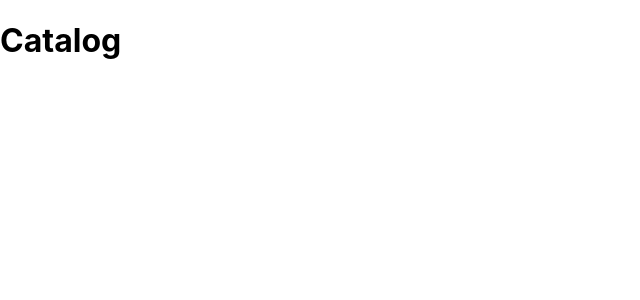
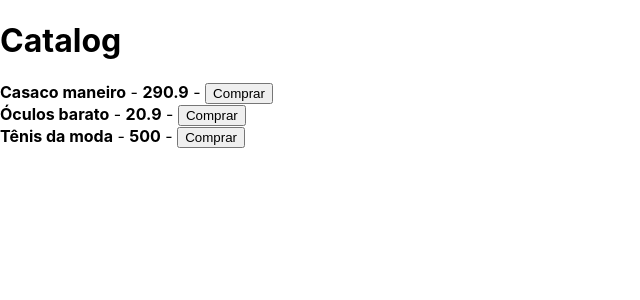
Before and after one commit to lucca-rodrigues/Arquitetura-Flux, a React (Create React App) app: page / in a window 1280 px wide. Shown: the top 300 px of the page, without its empty margins (0-640 px from the left). Built offline with nearby package versions, Linux system fonts and the light colour scheme; data requests are answered from the project's data file.

Commit message:
add json server and list products

```diff
--- a/package.json
+++ b/package.json
@@ -6,6 +6,7 @@
     "@testing-library/jest-dom": "^5.11.4",
     "@testing-library/react": "^11.1.0",
     "@testing-library/user-event": "^12.1.10",
+    "axios": "^0.21.1",
     "react": "^17.0.2",
     "react-dom": "^17.0.2",
     "react-redux": "^7.2.3",
@@ -17,7 +18,8 @@
     "start": "react-scripts start",
     "build": "react-scripts build",
     "test": "react-scripts test",
-    "eject": "react-scripts eject"
+    "eject": "react-scripts eject",
+    "server": "json-server server.json -p 3333"
   },
   "eslintConfig": {
     "extends": [
@@ -38,6 +40,7 @@
     ]
   },
   "devDependencies": {
+    "json-server": "^0.16.3",
     "types": "^0.1.1",
     "typescript": "^4.2.3"
   }
--- /dev/null
+++ b/server.json
@@ -0,0 +1,33 @@
+{
+  "products": [
+    {
+      "id": 1,
+      "title": "Casaco maneiro",
+      "price": 290.90
+    },
+    {
+      "id": 2,
+      "title": "Óculos barato",
+      "price": 20.90
+    },
+    {
+      "id": 3,
+      "title": "Tênis da moda",
+      "price": 500.00
+    }
+  ],
+  "stock": [
+    {
+      "id": 1,
+      "quantity": 3
+    },
+    {
+      "id": 2,
+      "quantity": 0
+    },
+    {
+      "id": 3,
+      "quantity": 1
+    }
+  ]
+}
--- a/src/Components/Catalog.tsx
+++ b/src/Components/Catalog.tsx
@@ -1,13 +1,28 @@
-import React from 'react';
-import { useSelector } from 'react-redux';
+import React, { useEffect, useState } from 'react';
+import { IProduct } from '../Store/Modules/Cart/Types';
+import api from '../Services/api';
 
 const Components: React.FC = () => {
-    const catalog = useSelector(state => state);
+    const [catalog, setCatalog] = useState<IProduct[]>([]);
 
-    console.log(catalog);
+    useEffect(() => {
+      api.get('products').then(response => {
+        setCatalog(response.data);
+      })
+    })
 
   return (
-    <h1>Catalog</h1>
+    <main>
+      <h1>Catalog</h1>
+      {catalog.map(product => (
+        <article key={product.id}>
+          <strong>{product.title}</strong> {" - "}
+          <strong>{product.price}</strong> {" - "}
+
+          <button type="button">Comprar</button>
+        </article>
+      ))}
+    </main>
   );
 }
 
--- /dev/null
+++ b/src/Services/api.ts
@@ -0,0 +1,7 @@
+import axios from 'axios';
+
+const api = axios.create({
+  baseURL: 'http://localhost:3333',
+});
+
+export default api;
```
Also changed, not shown: 1 other file (tests, documents, lock files or other folders).
